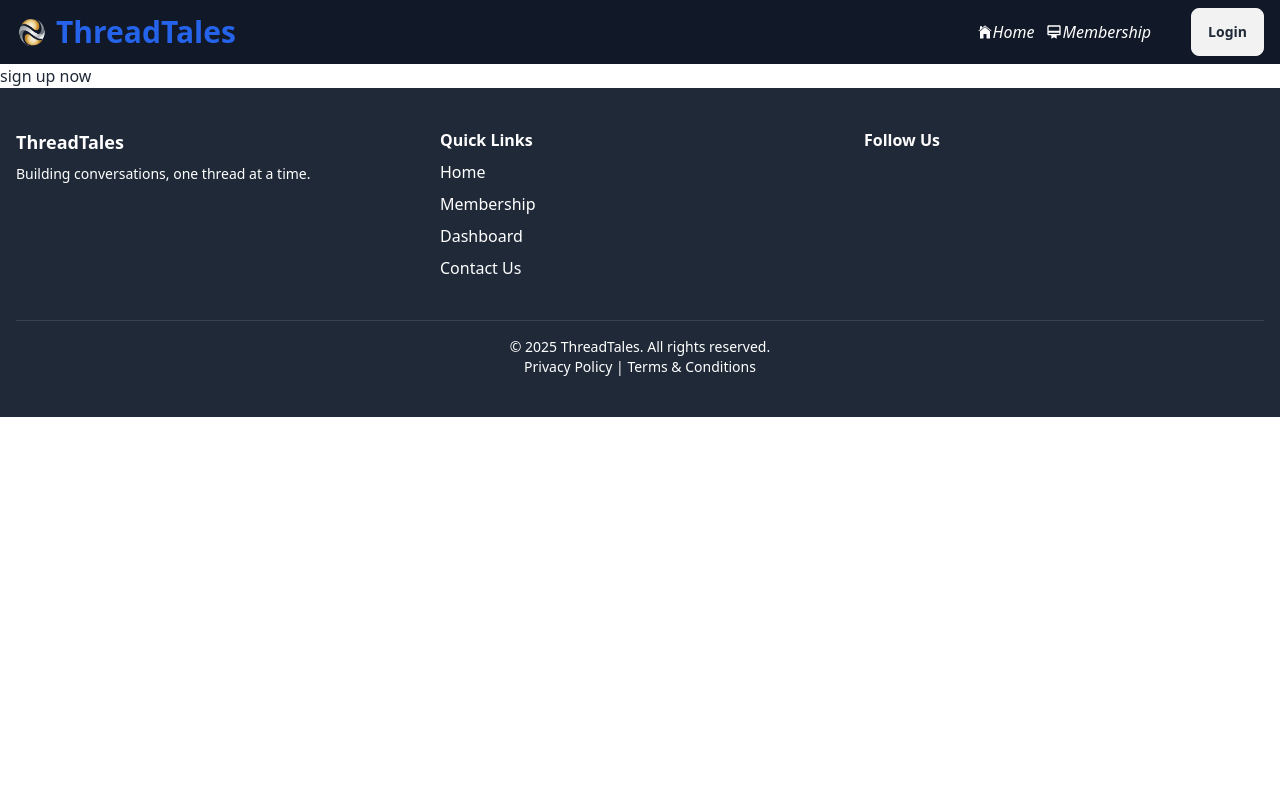
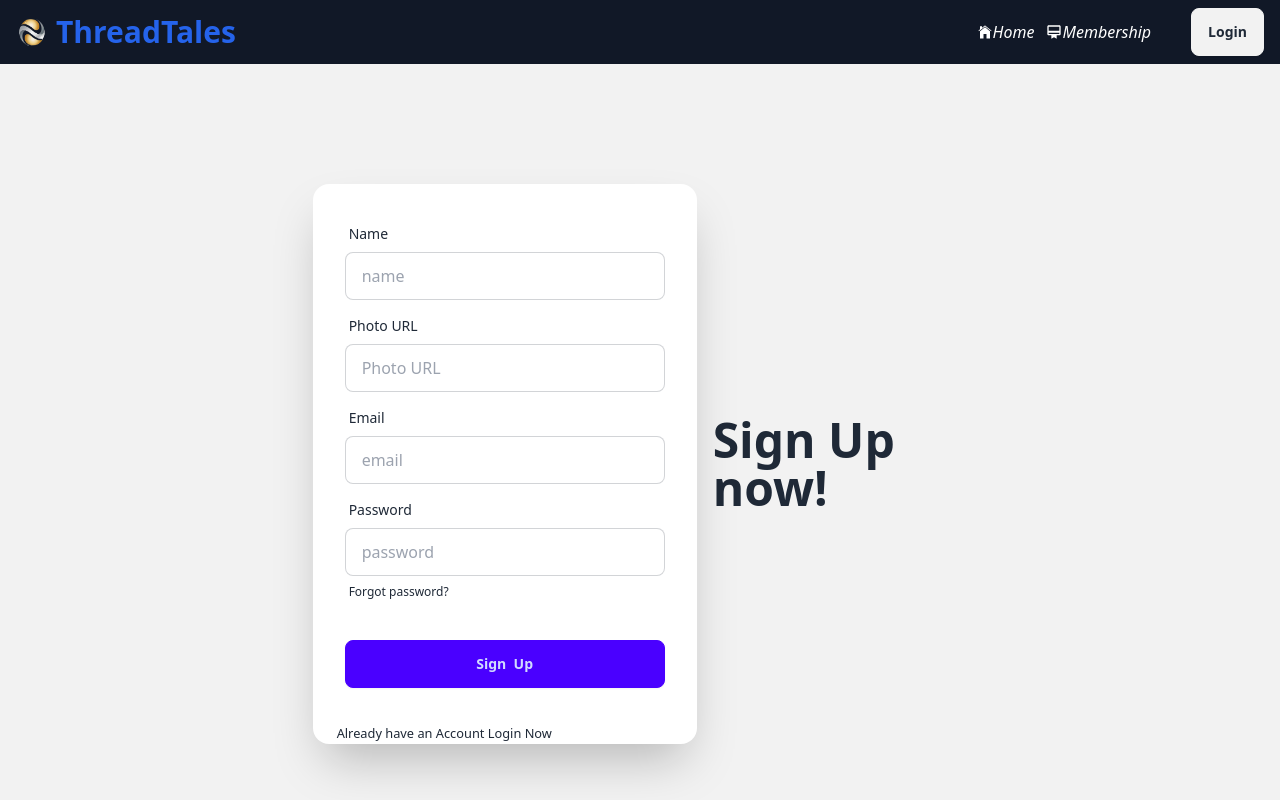
Before and after one commit to mhseber/A12-Frontend, a React (Vite) app: page /signup in a window 1280 px wide. Shown: the top 800 px of the page. Built offline with nearby package versions, Linux system fonts and the light colour scheme; no server answers.

Commit message:
Firebase Auth is ready

```diff
--- /dev/null
+++ b/src/Firebase/Firebase.config.js
@@ -0,0 +1,17 @@
+// Import the functions you need from the SDKs you need
+import { initializeApp } from "firebase/app";
+// TODO: Add SDKs for Firebase products that you want to use
+// https://firebase.google.com/docs/web/setup#available-libraries
+
+// Your web app's Firebase configuration
+const firebaseConfig = {
+    apiKey: import.meta.env.VITE_apiKey,
+    authDomain: import.meta.env.VITE_authDomain,
+    projectId: import.meta.env.VITE_projectId,
+    storageBucket: import.meta.env.VITE_storageBucket,
+    messagingSenderId: import.meta.env.VITE_messagingSenderId,
+    appId: import.meta.env.VITE_appId
+};
+
+// Initialize Firebase
+export const app = initializeApp(firebaseConfig);
--- a/src/Pages/Login.jsx
+++ b/src/Pages/Login.jsx
@@ -5,10 +5,14 @@
 import { useEffect } from "react";
 import { useRef } from "react";
 import { useState } from "react";
+import { useContext } from "react";
+import { AuthContext } from "../Providers/AuthProvider";
 
 const Login = () => {
     const captchaRef = useRef(null);
     const [disabled, setDisabled] = useState(true);
+
+    const { signIn } = useContext(AuthContext);
 
     useEffect(() => {
         loadCaptchaEnginge(6);
@@ -21,7 +25,11 @@
         const email = form.email.value;
         const password = form.password.value;
         console.log(email, password);
-
+        signIn(email, password)
+            .then(result => {
+                const user = result.user;
+                console.log(user)
+            });
     };
 
     const handleValidateCaptcha = () => {
--- a/src/Pages/SignUp.jsx
+++ b/src/Pages/SignUp.jsx
@@ -1,10 +1,87 @@
+import { Helmet } from "react-helmet";
+import { Link } from "react-router-dom";
 
 
 const SignUp = () => {
     return (
-        <div>
-            sign up now
-        </div>
+        <>
+            <Helmet>
+                <title>ThreadTales /\ SignUp</title>
+            </Helmet>
+            <div>
+                <div className="hero bg-base-200 min-h-screen">
+                    <div className="hero-content flex-col lg:flex-row-reverse">
+                        <div className="text-center lg:text-left">
+                            <h1 className="text-5xl font-bold">Sign Up now!</h1>
+                        </div>
+                        <div className="card bg-base-100 w-full max-w-sm shrink-0 shadow-2xl">
+                            <form
+                                // onSubmit={handleSubmit(onSubmit)}
+                                className="card-body">
+                                <div className="form-control">
+                                    <label className="label">
+                                        <span className="label-text">Name</span>
+                                    </label>
+                                    <input
+                                        type="text"
+
+                                        name="name"
+                                        placeholder="name"
+                                        className="input input-bordered" />
+
+                                </div>
+                                <div className="form-control">
+                                    <label className="label">
+                                        <span className="label-text">Photo URL</span>
+                                    </label>
+                                    <input
+                                        type="text"
+
+
+                                        placeholder="Photo URL"
+                                        className="input input-bordered" />
+
+                                </div>
+                                <div className="form-control">
+                                    <label className="label">
+                                        <span className="label-text">Email</span>
+                                    </label>
+                                    <input
+                                        type="email"
+
+                                        name="email"
+                                        placeholder="email"
+                                        className="input input-bordered" />
+
+                                </div>
+                                <div className="form-control">
+                                    <label className="label">
+                                        <span className="label-text">Password</span>
+                                    </label>
+                                    <input
+                                        type="password"
+
+                                        name="password"
+                                        placeholder="password"
+                                        className="input input-bordered" />
+
+                                    <label className="label">
+                                        <a href="#" className="label-text-alt link link-hover">Forgot password?</a>
+                                    </label>
+                                </div>
+                                <div className="form-control mt-6">
+                                    <input
+                                        className="btn btn-primary"
+                                        type="submit" value="Sign  Up" />
+                                </div>
+                            </form>
+                            <p className="px-6"><small>Already have an Account <Link to="/login">Login Now</Link></small></p>
+
+                        </div>
+                    </div>
+                </div>
+            </div>
+        </>
     );
 };
 
--- /dev/null
+++ b/src/Providers/AuthProvider.jsx
@@ -0,0 +1,54 @@
+import { useState } from "react";
+import { createContext } from "react";
+import { createUserWithEmailAndPassword, getAuth, onAuthStateChanged, signInWithEmailAndPassword, signOut } from "firebase/auth";
+import { app } from "../Firebase/Firebase.config";
+import { useEffect } from "react";
+
+export const AuthContext = createContext(null);
+const auth = getAuth(app);
+
+const AuthProvider = ({ children }) => {
+    const [user, setUser] = useState(null);
+    const [loading, setLoading] = useState(true);
+
+    const createUser = (email, password) => {
+        setLoading(true);
+        return createUserWithEmailAndPassword(auth, email, password)
+    };
+
+    const signIn = (email, password) => {
+        setLoading(true);
+        return signInWithEmailAndPassword(auth, email, password);
+    };
+
+    const logOut = () => {
+        setLoading(true);
+        return signOut(auth);
+    };
+
+    useEffect(() => {
+        const unsubscribe = onAuthStateChanged(auth, currentUser => {
+            setUser(currentUser);
+            console.log('current user', currentUser),
+                setLoading(false);
+        });
+        return () => {
+            return unsubscribe();
+        }
+    }, []);
+
+    const authInfo = {
+        user,
+        loading,
+        createUser,
+        signIn,
+        logOut
+    }
+    return (
+        <AuthContext.Provider value={authInfo}>
+            {children}
+        </AuthContext.Provider>
+    );
+};
+
+export default AuthProvider;
```
Also changed, not shown: src/main.jsx (+8 -1 lines).
